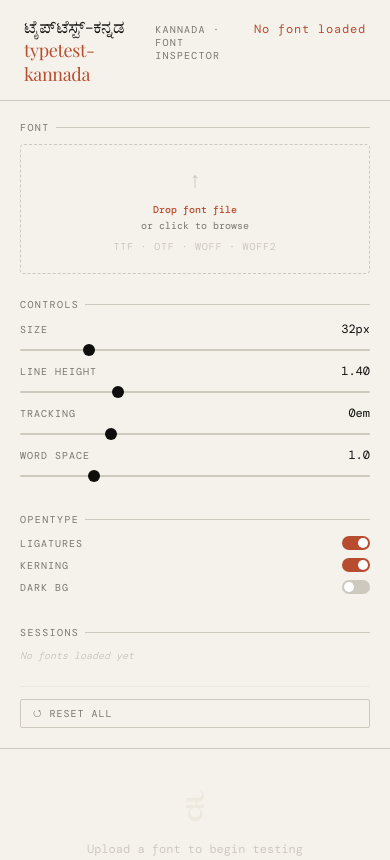
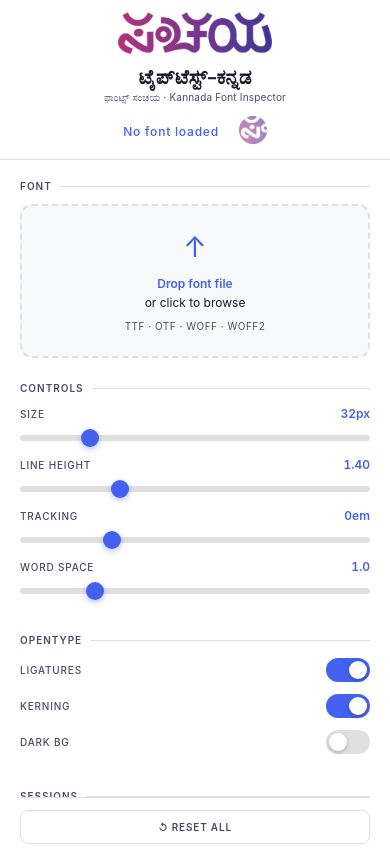
Before and after one commit to sanchaya/typetest-kannada, a plain HTML site: page index.html in a window 390 px wide. Shown: the top 860 px of the page. Drawn offline with nearby package versions, Linux system fonts and the light colour scheme; a web font is replaced by a local one.

Commit message:
Update branding with sanchaya/fonts styling, logos, and favicon

```diff
--- a/index.html
+++ b/index.html
@@ -4,6 +4,8 @@
 <meta charset="UTF-8">
 <meta name="viewport" content="width=device-width, initial-scale=1.0">
 <title>Type Test — Kannada</title>
+<link rel="icon" type="image/png" href="img/favicon-32x32.png">
+<link rel="apple-touch-icon" sizes="180x180" href="img/app-icon-light.png">
 <link rel="preconnect" href="https://fonts.googleapis.com">
 <link href="https://fonts.googleapis.com/css2?family=DM+Mono:ital,wght@0,300;0,400;0,500;1,300&family=Playfair+Display:wght@400;500&display=swap" rel="stylesheet">
 <link rel="stylesheet" href="typetest-kannada.css">
@@ -12,11 +14,21 @@
 
 <!-- HEADER -->
 <header>
-  <div class="wordmark">ಟೈಪ್‌ಟೆಸ್ಟ್-ಕನ್ನಡ <span>typetest-kannada</span></div>
-  <div class="tagline">Kannada · Font Inspector</div>
-  <div class="font-badge">
-    <div class="dot" id="live-dot"></div>
-    <div id="font-name-display">No font loaded</div>
+  <div class="header-brand">
+    <img src="img/app-icon-light.png" alt="ಫಾಂಟ್ಸ್ ಸಂಚಯ" class="header-logo">
+    <div class="header-text">
+      <div class="wordmark">ಟೈಪ್‌ಟೆಸ್ಟ್-ಕನ್ನಡ</div>
+      <div class="tagline">ಫಾಂಟ್ಸ್ ಸಂಚಯ · Kannada Font Inspector</div>
+    </div>
+  </div>
+  <div class="header-right">
+    <div class="font-badge">
+      <div class="dot" id="live-dot"></div>
+      <div id="font-name-display">No font loaded</div>
+    </div>
+    <a href="https://fonts.sanchaya.org" target="_blank" class="sanchaya-link">
+      <img src="img/sanchaya-logo.png" alt="Sanchaya" class="sanchaya-logo">
+    </a>
   </div>
 </header>
 
--- a/typetest-kannada.css
+++ b/typetest-kannada.css
@@ -1,18 +1,30 @@
 /* typetest-kannada.css
-   Link from index.html:
-   <link rel="stylesheet" href="typetest-kannada.css">
+   Styling inspired by ಫಾಂಟ್ಸ್ ಸಂಚಯ - fonts.sanchaya.org
 */
 
 *, *::before, *::after { box-sizing: border-box; margin: 0; padding: 0; }
 
 :root {
-  --ink: #0f0e0c;
-  --paper: #f5f2ec;
-  --paper2: #ede9df;
-  --rule: #cec9bf;
-  --muted: #7a7670;
-  --accent: #b84c2e;
-  --accent2: #2e6bb8;
+  --first-color: #1a1a2e;
+  --second-color: #16213e;
+  --third-color: #ffffff;
+  --text-color1: #1a1a2e;
+  --text-color2: #ffffff;
+  --text-color3: #4361ee;
+  --hover-color: rgba(67, 97, 238, 0.08);
+  --active-color: rgba(67, 97, 238, 0.15);
+  --span-color: #4a4a68;
+  --text-background: #f8f9fa;
+  --border-color: #e0e0e0;
+  --muted: #4a4a68;
+  --rule: #e0e0e0;
+  --ink: #1a1a2e;
+  --paper: #ffffff;
+  --paper2: #f8f9fa;
+  --accent: #4361ee;
+  --primary-gradient: linear-gradient(135deg, #4361ee 0%, #3f37c9 100%);
+  --card-shadow: 0 4px 20px rgba(0, 0, 0, 0.08);
+  --card-shadow-hover: 0 8px 30px rgba(67, 97, 238, 0.15);
   --mono: "Anek Kannada", "DM Mono", monospace;
   --serif: "Anek Kannada", "Playfair Display", serif;
   --fs-xs: 10px;
@@ -21,50 +33,92 @@
   --fs-ui: 11px;
 }
 
+body.dark {
+  --first-color: #e8e8e8;
+  --third-color: #121212;
+  --text-color1: #e8e8e8;
+  --text-color2: #121212;
+  --text-color3: #7b8cff;
+  --hover-color: rgba(123, 140, 255, 0.08);
+  --active-color: rgba(123, 140, 255, 0.15);
+  --span-color: rgba(255, 255, 255, 0.7);
+  --text-background: #1e1e2e;
+  --border-color: #3a3a4a;
+  --ink: #e8e8e8;
+  --paper: #121212;
+  --paper2: #1e1e2e;
+  --card-shadow: 0 4px 20px rgba(0, 0, 0, 0.3);
+  --card-shadow-hover: 0 8px 30px rgba(123, 140, 255, 0.2);
+}
+
 /* ── LAYOUT ──────────────────────────────────────────────── */
 
 body {
   background: var(--paper);
   color: var(--ink);
-  font-family: var(--mono);
+  font-family: -apple-system, BlinkMacSystemFont, 'Segoe UI', Roboto, sans-serif;
   font-size: var(--fs-base);
   height: 100vh;
   overflow: hidden;
   display: grid;
-  grid-template-columns: 260px 1fr;
+  grid-template-columns: 280px 1fr;
   grid-template-rows: auto 1fr auto;
+  transition: background-color 0.3s ease, color 0.3s ease;
 }
 
 /* ── HEADER ──────────────────────────────────────────────── */
 
 header {
   grid-column: 1 / -1;
-  border-bottom: 1px solid var(--rule);
-  padding: 14px 24px;
+  border-bottom: 1px solid var(--border-color);
+  padding: 12px 24px;
   display: flex;
-  align-items: baseline;
-  gap: 16px;
+  align-items: center;
+  justify-content: space-between;
+  background: var(--paper);
+  box-shadow: 0 2px 10px rgba(0, 0, 0, 0.04);
+}
+
+.header-brand {
+  display: flex;
+  align-items: center;
+  gap: 14px;
+}
+
+.header-logo {
+  height: 42px;
+  width: auto;
+}
+
+.header-text {
+  display: flex;
+  flex-direction: column;
+  gap: 2px;
 }
 
 .wordmark {
   font-family: var(--serif);
-  font-size: 18px;
-  letter-spacing: -0.02em;
-  color: var(--ink);
+  font-size: 20px;
+  font-weight: 600;
+  color: var(--text-color1);
+  letter-spacing: -0.01em;
 }
-.wordmark span { color: var(--accent); }
 
 .tagline {
   font-size: var(--fs-xs);
-  color: var(--muted);
-  letter-spacing: 0.12em;
-  text-transform: uppercase;
+  color: var(--span-color);
+  letter-spacing: 0.02em;
+}
+
+.header-right {
+  display: flex;
+  align-items: center;
+  gap: 20px;
 }
 
 .font-badge {
-  margin-left: auto;
   font-size: var(--fs-xs);
-  color: var(--muted);
+  color: var(--span-color);
   letter-spacing: 0.08em;
   display: flex;
   align-items: center;
@@ -72,8 +126,9 @@ header {
 }
 
 #font-name-display {
-  color: var(--accent);
+  color: var(--text-color3);
   font-size: var(--fs-sm);
+  font-weight: 500;
   max-width: 220px;
   overflow: hidden;
   text-overflow: ellipsis;
@@ -81,9 +136,9 @@ header {
 }
 
 .dot {
-  width: 6px; height: 6px;
+  width: 8px; height: 8px;
   border-radius: 50%;
-  background: var(--accent);
+  background: var(--text-color3);
   animation: pulse 2s ease-in-out infinite;
   display: none;
 }
@@ -91,26 +146,40 @@ header {
 
 @keyframes pulse { 0%,100%{opacity:1} 50%{opacity:0.3} }
 
+.sanchaya-link {
+  opacity: 0.6;
+  transition: opacity 0.2s ease;
+}
+
+.sanchaya-link:hover {
+  opacity: 1;
+}
+
+.sanchaya-logo {
+  height: 28px;
+  width: auto;
+}
+
 /* ── SIDEBAR ─────────────────────────────────────────────── */
 
 aside {
-  border-right: 1px solid var(--rule);
+  border-right: 1px solid var(--border-color);
   padding: 20px;
   display: flex;
   flex-direction: column;
   gap: 24px;
-  overflow-y: auto;     /* scroll if content overflows */
-  min-height: 0;        /* allow grid shrink */
+  overflow-y: auto;
+  min-height: 0;
+  background: var(--paper);
 }
 
-/* Actions div always at the bottom of the sidebar */
 aside .sidebar-actions {
   margin-top: auto;
   display: flex;
   flex-direction: column;
   gap: 8px;
   padding-top: 12px;
-  border-top: 1px solid var(--paper2);
+  border-top: 1px solid var(--border-color);
   position: sticky;
   bottom: 0;
   background: var(--paper);
@@ -118,37 +187,42 @@ aside .sidebar-actions {
 
 .panel-label {
   font-size: var(--fs-xs);
-  letter-spacing: 0.14em;
+  font-weight: 600;
+  letter-spacing: 0.1em;
   text-transform: uppercase;
-  color: var(--muted);
-  margin-bottom: 10px;
+  color: var(--span-color);
+  margin-bottom: 12px;
   display: flex;
   align-items: center;
-  gap: 6px;
+  gap: 8px;
 }
+
 .panel-label::after {
   content: '';
   flex: 1;
   height: 1px;
-  background: var(--rule);
+  background: var(--border-color);
 }
 
 /* ── UPLOAD ZONE ─────────────────────────────────────────── */
 
 .upload-zone {
-  border: 1.5px dashed var(--rule);
-  border-radius: 4px;
-  padding: 20px 12px;
+  border: 2px dashed var(--border-color);
+  border-radius: 12px;
+  padding: 24px 16px;
   text-align: center;
   cursor: pointer;
-  transition: border-color 0.15s, background 0.15s;
+  transition: all 0.2s ease;
   position: relative;
+  background: var(--text-background);
 }
+
 .upload-zone:hover,
 .upload-zone.drag-over {
-  border-color: var(--accent);
-  background: #b84c2e0a;
+  border-color: var(--text-color3);
+  background: var(--hover-color);
 }
+
 .upload-zone input {
   position: absolute;
   inset: 0;
@@ -157,26 +231,30 @@ aside .sidebar-actions {
   width: 100%;
   height: 100%;
 }
+
 .upload-icon {
-  font-size: 22px;
-  margin-bottom: 8px;
+  font-size: 28px;
+  margin-bottom: 10px;
   display: block;
-  color: var(--rule);
+  color: var(--text-color3);
 }
+
 .upload-zone p {
-  font-size: var(--fs-xs);
-  color: var(--muted);
+  font-size: var(--fs-sm);
+  color: var(--text-color1);
   line-height: 1.6;
 }
+
 .upload-zone strong {
-  color: var(--accent);
-  font-weight: 500;
+  color: var(--text-color3);
+  font-weight: 600;
 }
+
 .file-formats {
-  font-size: var(--fs-xs);
-  color: var(--rule);
-  margin-top: 6px;
-  letter-spacing: 0.08em;
+  font-size: 10px;
+  color: var(--span-color);
+  margin-top: 8px;
+  letter-spacing: 0.05em;
 }
 
 /* ── CONTROLS ────────────────────────────────────────────── */
@@ -186,19 +264,23 @@ aside .sidebar-actions {
   grid-template-columns: 1fr auto;
   align-items: center;
   gap: 8px;
-  margin-bottom: 12px;
+  margin-bottom: 16px;
 }
+
 .control-row label {
   font-size: var(--fs-xs);
-  color: var(--muted);
-  letter-spacing: 0.1em;
+  color: var(--span-color);
+  letter-spacing: 0.08em;
   text-transform: uppercase;
+  font-weight: 500;
 }
+
 .control-row .val {
   font-size: var(--fs-sm);
-  color: var(--ink);
+  color: var(--text-color3);
+  font-weight: 600;
   font-variant-numeric: tabular-nums;
-  min-width: 36px;
+  min-width: 40px;
   text-align: right;
 }
 
@@ -206,31 +288,39 @@ input[type=range] {
   -webkit-appearance: none;
   appearance: none;
   width: 100%;
-  height: 2px;
-  background: var(--rule);
-  border-radius: 1px;
+  height: 6px;
+  background: var(--border-color);
+  border-radius: 3px;
   outline: none;
   cursor: pointer;
   grid-column: 1 / -1;
-  margin-top: 4px;
+  margin-top: 6px;
 }
+
 input[type=range]::-webkit-slider-thumb {
   -webkit-appearance: none;
   appearance: none;
-  width: 12px;
-  height: 12px;
+  width: 18px;
+  height: 18px;
   border-radius: 50%;
-  background: var(--ink);
+  background: var(--text-color3);
   cursor: pointer;
-  transition: background 0.15s;
+  transition: transform 0.15s ease, box-shadow 0.15s ease;
+  box-shadow: 0 2px 6px rgba(67, 97, 238, 0.4);
 }
-input[type=range]:hover::-webkit-slider-thumb { background: var(--accent); }
+
+input[type=range]:hover::-webkit-slider-thumb {
+  transform: scale(1.1);
+}
+
 input[type=range]::-moz-range-thumb {
-  width: 12px; height: 12px;
+  width: 18px;
+  height: 18px;
   border-radius: 50%;
-  background: var(--ink);
+  background: var(--text-color3);
   border: none;
   cursor: pointer;
+  box-shadow: 0 2px 6px rgba(67, 97, 238, 0.4);
 }
 
 /* ── FEATURE TOGGLES ─────────────────────────────────────── */
@@ -239,59 +329,85 @@ input[type=range]::-moz-range-thumb {
   display: flex;
   align-items: center;
   justify-content: space-between;
-  margin-bottom: 8px;
+  margin-bottom: 12px;
 }
+
 .toggle-row label {
   font-size: var(--fs-xs);
-  color: var(--muted);
-  letter-spacing: 0.1em;
+  color: var(--span-color);
+  letter-spacing: 0.08em;
   text-transform: uppercase;
   cursor: pointer;
+  font-weight: 500;
 }
+
 .toggle {
   position: relative;
-  width: 28px;
-  height: 14px;
+  width: 44px;
+  height: 24px;
 }
+
 .toggle input { opacity: 0; width: 0; height: 0; position: absolute; }
+
 .toggle-track {
   position: absolute;
   inset: 0;
-  background: var(--rule);
-  border-radius: 7px;
+  background: var(--border-color);
+  border-radius: 12px;
   cursor: pointer;
-  transition: background 0.15s;
+  transition: background 0.2s ease;
 }
+
 .toggle-thumb {
   position: absolute;
-  top: 2px; left: 2px;
-  width: 10px; height: 10px;
+  top: 3px;
+  left: 3px;
+  width: 18px;
+  height: 18px;
   background: white;
   border-radius: 50%;
-  transition: transform 0.15s;
+  transition: transform 0.2s ease;
+  box-shadow: 0 2px 4px rgba(0, 0, 0, 0.2);
 }
-.toggle input:checked ~ .toggle-track { background: var(--accent); }
-.toggle input:checked ~ .toggle-track .toggle-thumb { transform: translateX(14px); }
+
+.toggle input:checked ~ .toggle-track {
+  background: var(--text-color3);
+}
+
+.toggle input:checked ~ .toggle-track .toggle-thumb {
+  transform: translateX(20px);
+}
 
 /* ── BUTTONS ─────────────────────────────────────────────── */
 
 .btn {
-  font-family: var(--mono);
+  font-family: inherit;
   font-size: var(--fs-xs);
-  letter-spacing: 0.1em;
+  font-weight: 600;
+  letter-spacing: 0.08em;
   text-transform: uppercase;
-  padding: 7px 12px;
-  border: 1px solid var(--rule);
-  background: transparent;
-  color: var(--muted);
-  border-radius: 2px;
+  padding: 10px 14px;
+  border: 1px solid var(--border-color);
+  background: var(--paper);
+  color: var(--span-color);
+  border-radius: 8px;
   cursor: pointer;
-  transition: all 0.12s;
+  transition: all 0.2s ease;
   width: 100%;
-  text-align: left;
+  text-align: center;
 }
-.btn:hover { border-color: var(--ink); color: var(--ink); }
-.btn.danger:hover { border-color: var(--accent); color: var(--accent); }
+
+.btn:hover {
+  border-color: var(--text-color3);
+  color: var(--text-color3);
+  background: var(--hover-color);
+}
+
+.btn.danger:hover {
+  border-color: #dc3545;
+  color: #dc3545;
+  background: rgba(220, 53, 69, 0.08);
+}
 
 /* ── SESSION / VERSION LIST ──────────────────────────────── */
 
@@ -299,33 +415,46 @@ input[type=range]::-moz-range-thumb {
   display: flex;
   flex-direction: column;
   gap: 6px;
-  max-height: 120px;
+  max-height: 140px;
   overflow-y: auto;
 }
+
 .version-item {
   font-size: var(--fs-xs);
-  color: var(--muted);
-  padding: 5px 8px;
+  color: var(--span-color);
+  padding: 8px 10px;
   border: 1px solid transparent;
-  border-radius: 2px;
+  border-radius: 8px;
   cursor: pointer;
-  transition: all 0.1s;
+  transition: all 0.15s ease;
   display: flex;
   justify-content: space-between;
   align-items: center;
+  background: var(--text-background);
 }
-.version-item:hover,
+
+.version-item:hover {
+  border-color: var(--border-color);
+  color: var(--text-color1);
+}
+
 .version-item.active {
-  border-color: var(--rule);
-  color: var(--ink);
+  border-color: var(--text-color3);
+  color: var(--text-color3);
+  background: var(--hover-color);
 }
-.version-item.active { border-color: var(--accent); color: var(--accent); }
-.version-item .v-label { font-size: 9px; opacity: 0.6; }
+
+.version-item .v-label {
+  font-size: 9px;
+  opacity: 0.6;
+}
 
 .empty-versions {
   font-size: var(--fs-xs);
-  color: var(--rule);
+  color: var(--span-color);
   font-style: italic;
+  text-align: center;
+  padding: 12px;
 }
 
 /* ── MAIN RENDER AREA ────────────────────────────────────── */
@@ -333,7 +462,8 @@ input[type=range]::-moz-range-thumb {
 main {
   padding: 32px 40px;
   overflow-y: auto;
-  min-height: 0;   /* allow grid shrink so it scrolls, not the page */
+  min-height: 0;
+  background: var(--paper);
 }
 
 .empty-state {
@@ -342,16 +472,21 @@ main {
   flex-direction: column;
   align-items: center;
   justify-content: center;
-  gap: 12px;
-  color: var(--rule);
+  gap: 16px;
+  color: var(--span-color);
   text-align: center;
 }
+
 .empty-state .kannada-hint {
-  font-size: 48px;
+  font-size: 64px;
   line-height: 1;
-  color: var(--paper2);
+  color: var(--border-color);
 }
-.empty-state p { font-size: var(--fs-sm); color: var(--rule); }
+
+.empty-state p {
+  font-size: var(--fs-sm);
+  color: var(--span-color);
+}
 
 .test-area { display: none; }
 .test-area.visible { display: block; }
@@ -361,8 +496,9 @@ main {
 .section {
   margin-bottom: 40px;
   padding-bottom: 32px;
-  border-bottom: 1px solid var(--paper2);
+  border-bottom: 1px solid var(--border-color);
 }
+
 .section:last-child { border-bottom: none; }
 
 .section-meta {
@@ -371,15 +507,18 @@ main {
   gap: 12px;
   margin-bottom: 16px;
 }
+
 .section-tag {
   font-size: var(--fs-xs);
-  letter-spacing: 0.16em;
+  font-weight: 600;
+  letter-spacing: 0.12em;
   text-transform: uppercase;
-  color: var(--rule);
+  color: var(--text-color3);
 }
+
 .section-desc {
   font-size: var(--fs-xs);
-  color: var(--rule);
+  color: var(--span-color);
 }
 
 /* ── TEST TEXT ───────────────────────────────────────────── */
@@ -395,40 +534,52 @@ main {
 .alphabet-grid {
   display: flex;
   flex-wrap: wrap;
-  gap: 4px 2px;
+  gap: 4px 8px;
 }
-.alphabet-grid .test-text { display: inline-block; }
+
+.alphabet-grid .test-text {
+  display: inline-block;
+}
 
 /* ── CUSTOM INPUT ────────────────────────────────────────── */
 
-.custom-input-area { margin-top: 12px; }
+.custom-input-area {
+  margin-top: 16px;
+}
 
 .custom-input {
   width: 100%;
   font-family: inherit;
   font-size: var(--fs-sm);
-  background: transparent;
-  border: 1px solid var(--rule);
-  border-radius: 2px;
-  padding: 8px 10px;
+  background: var(--text-background);
+  border: 1px solid var(--border-color);
+  border-radius: 12px;
+  padding: 12px 14px;
   color: var(--ink);
   outline: none;
   resize: vertical;
   min-height: 60px;
-  transition: border-color 0.15s;
+  transition: border-color 0.2s ease, box-shadow 0.2s ease;
 }
-.custom-input:focus { border-color: var(--ink); }
+
+.custom-input:focus {
+  border-color: var(--text-color3);
+  box-shadow: 0 0 0 3px var(--hover-color);
+}
 
 .custom-input-label {
   font-size: var(--fs-xs);
-  color: var(--rule);
+  color: var(--span-color);
   letter-spacing: 0.1em;
   text-transform: uppercase;
-  margin-bottom: 6px;
+  font-weight: 500;
+  margin-bottom: 8px;
   display: block;
 }
 
-#custom-render { margin-top: 16px; }
+#custom-render {
+  margin-top: 16px;
+}
 
 /* ── WATERFALL ───────────────────────────────────────────── */
 
@@ -438,10 +589,11 @@ main {
   align-items: baseline;
   gap: 16px;
 }
+
 .waterfall-size {
   font-size: var(--fs-xs);
-  color: var(--rule);
-  min-width: 28px;
+  color: var(--span-color);
+  min-width: 32px;
   text-align: right;
   flex-shrink: 0;
 }
@@ -450,20 +602,20 @@ main {
 
 .status-bar {
   grid-column: 1 / -1;
-  border-top: 1px solid var(--rule);
-  padding: 6px 24px;
+  border-top: 1px solid var(--border-color);
+  padding: 8px 24px;
   display: flex;
   gap: 24px;
   align-items: center;
+  background: var(--text-background);
+  font-size: var(--fs-xs);
+  color: var(--span-color);
 }
-.status-item {
-  font-size: var(--fs-xs);
-  color: var(--rule);
-  letter-spacing: 0.08em;
-}
+
 .status-item span {
-  color: var(--muted);
+  color: var(--text-color3);
   margin-left: 4px;
+  font-weight: 500;
 }
 
 /* ── OPENTYPE HELPERS ────────────────────────────────────── */
@@ -473,23 +625,45 @@ main {
 
 /* ── SCROLLBAR ───────────────────────────────────────────── */
 
-::-webkit-scrollbar { width: 4px; }
+::-webkit-scrollbar { width: 6px; }
 ::-webkit-scrollbar-track { background: transparent; }
-::-webkit-scrollbar-thumb { background: var(--rule); border-radius: 2px; }
+::-webkit-scrollbar-thumb { background: var(--border-color); border-radius: 3px; }
+::-webkit-scrollbar-thumb:hover { background: var(--span-color); }
 
 /* ── RESPONSIVE ──────────────────────────────────────────── */
 
-@media (max-width: 680px) {
+@media (max-width: 768px) {
   body {
     grid-template-columns: 1fr;
     grid-template-rows: auto auto 1fr auto;
     height: auto;
     overflow: visible;
   }
+
+  header {
+    flex-direction: column;
+    gap: 12px;
+    text-align: center;
+  }
+
+  .header-brand {
+    flex-direction: column;
+    gap: 8px;
+  }
+
+  .header-right {
+    width: 100%;
+    justify-content: center;
+  }
+
   aside {
     border-right: none;
-    border-bottom: 1px solid var(--rule);
+    border-bottom: 1px solid var(--border-color);
     overflow-y: visible;
   }
-  main { overflow-y: visible; }
+
+  main {
+    overflow-y: visible;
+    padding: 20px;
+  }
 }
```
Also changed, not shown: img/app-icon-dark.png (added), img/app-icon-light.png (added), img/favicon-32x32.png (added), img/sanchaya-logo.png (added).
